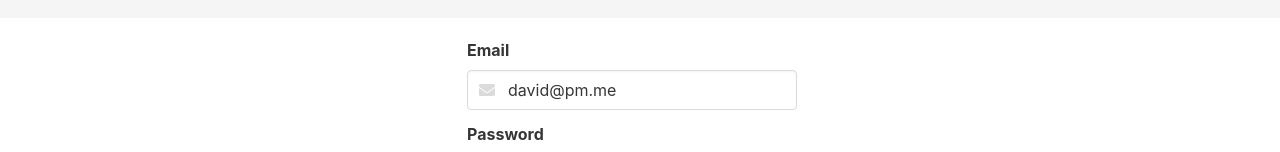
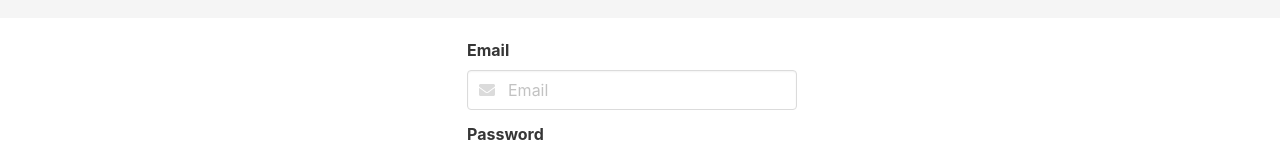
Before and after one commit to jeremiahogutu/e-commerce-app, a React (Create React App) app in the folder e-commerce-frontend/: page /signin in a window 1280 px wide. Shown: the part 195-347 px from the top of the page. Built offline with nearby package versions, Linux system fonts and the light colour scheme; no server answers.

Commit message:
took out fake user and changed fallback port

```diff
--- a/e-commerce-frontend/server.js
+++ b/e-commerce-frontend/server.js
@@ -10,7 +10,7 @@ app.get('*', function(req, res) {
     res.sendFile(path.join(__dirname, 'build', 'index.html'));
 });
 
-const PORT = process.env.PORT || 8080;
+const PORT = process.env.PORT || 3011;
 
 app.listen(PORT, () => {
     console.log(`App is running on port ${PORT}`);
--- a/e-commerce-frontend/src/user/Signin.js
+++ b/e-commerce-frontend/src/user/Signin.js
@@ -7,8 +7,8 @@ import {signin, authenticate, isAuthenticated} from "../auth";
 
 const Signin = () => {
     const [values, setValues] = useState({
-        email: 'david@pm.me',
-        password: 'test1234',
+        email: '',
+        password: '',
         error: '',
         loading: false,
         redirectToReferrer: false
```
